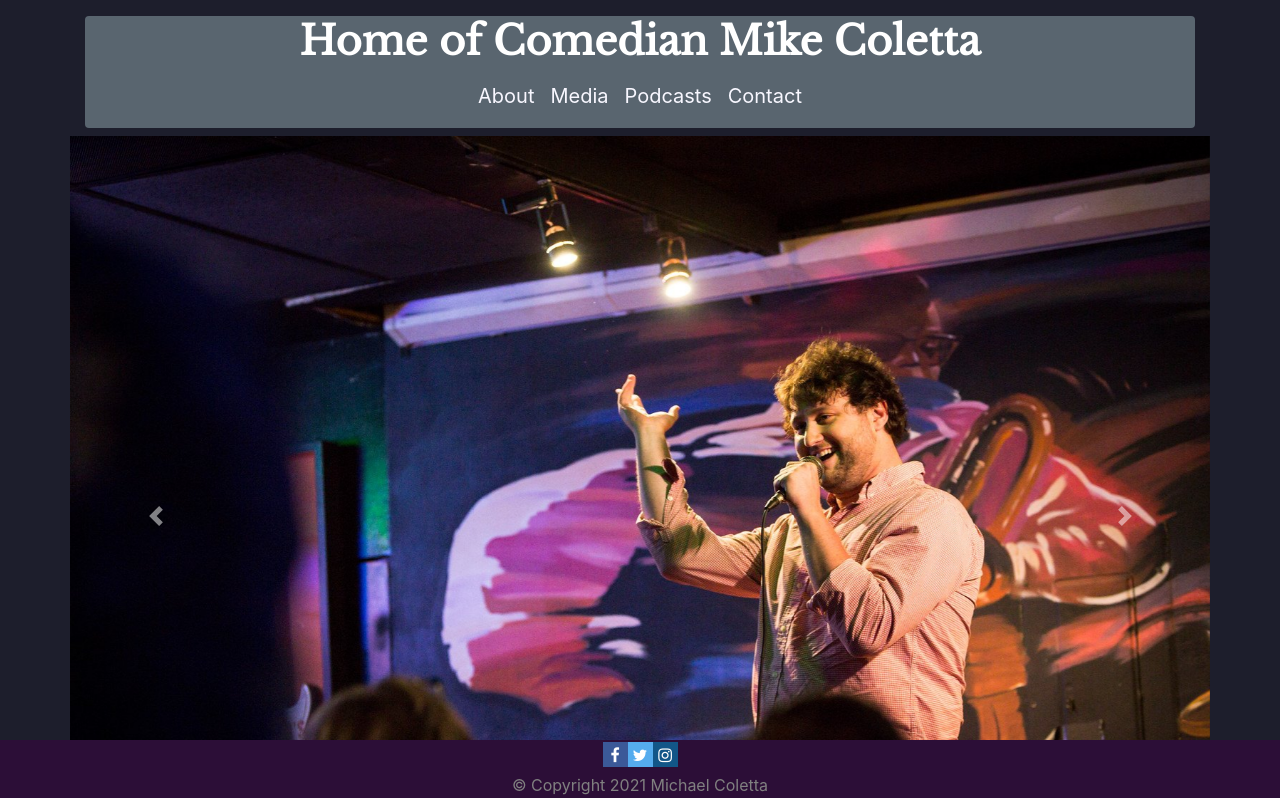
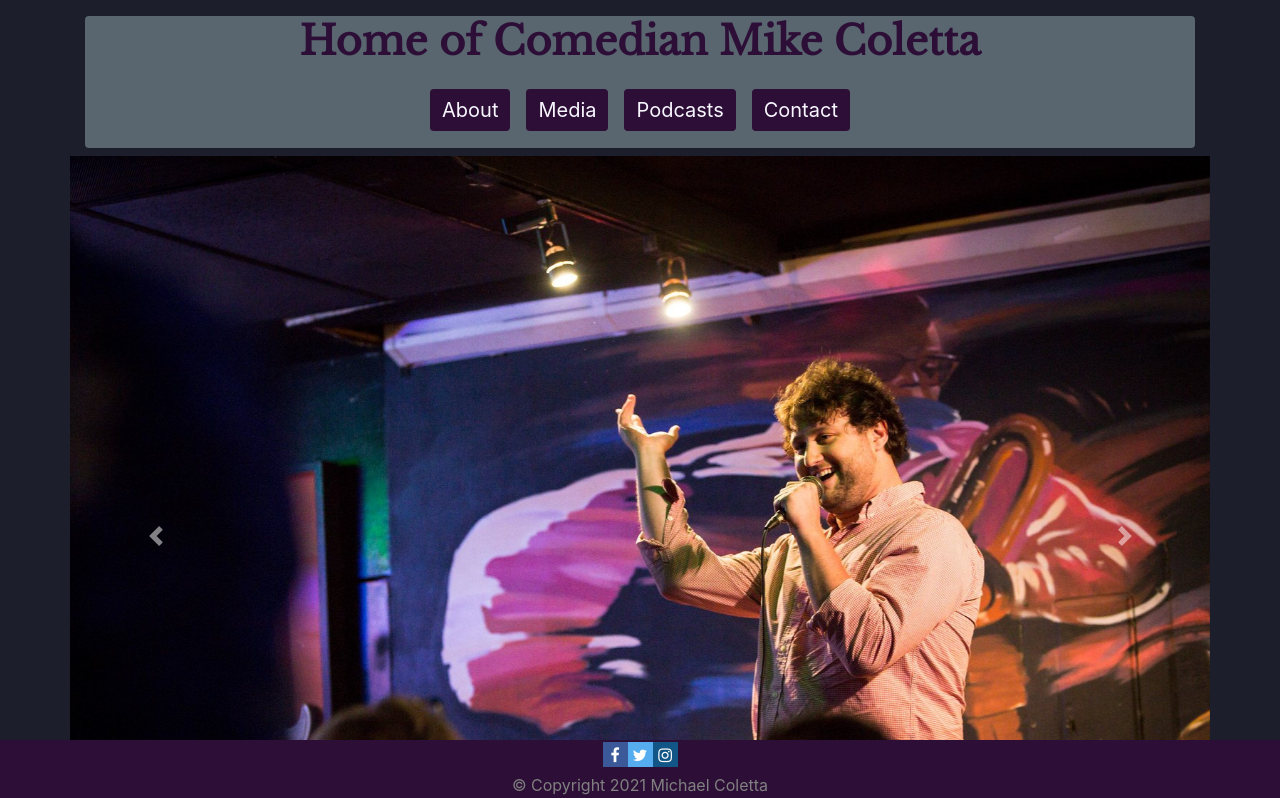
Before and after one commit to MikeColetta/colettacomedy, a React (Create React App) app: page / in a window 1280 px wide. Shown: the top 798 px of the page. Built offline with nearby package versions, Linux system fonts and the light colour scheme.

Commit message:
Added navlink buttons

```diff
--- a/src/components/Navbar/index.js
+++ b/src/components/Navbar/index.js
@@ -1,6 +1,6 @@
 import { Link } from "react-router-dom"
 import React from "react";
-import { Navbar, Nav, Row, Container, Card} from "react-bootstrap";
+import { Navbar, Nav, Row, Container, Card, Button } from "react-bootstrap";
 import "./style.css";
 
 function CustomNavbar() {
@@ -9,24 +9,33 @@ function CustomNavbar() {
             <Card className="header">
                 <Row className="headerRow">
                     <Link to="/">
-                    <h1 className="navbar-name">Home of Comedian Mike Coletta</h1>
+                        <h1 className="headerName">Home of Comedian Mike Coletta</h1>
                     </Link>
                 </Row>
                 <Navbar collapseOnSelect expand="lg" className="customNavbar">
                     <Navbar.Toggle aria-controls="responsive-navbar-nav" />
                     <Navbar.Collapse id="responsive-navbar-nav">
                         <Nav className="m-auto">
+
                             <Nav.Link href="#features">
+                                <Button className='navLinkButton'>
                                     <Link to="/about" className="navlink">About</Link>
+                                </Button>
                             </Nav.Link>
                             <Nav.Link href="#pricing">
+                                <Button className='navLinkButton'>
                                     <Link to="/media" className="navlink">Media</Link>
+                                </Button>
                             </Nav.Link>
                             <Nav.Link href="#pricing">
+                                <Button className='navLinkButton'>
                                     <Link to="/podcasts" className="navlink">Podcasts</Link>
+                                </Button>
                             </Nav.Link>
                             <Nav.Link href="#pricing"><Link to="/media" className="navlink">
+                                <Button className='navLinkButton'>
                                     <Link to="/contact" className="navlink">Contact</Link>
+                                </Button>
                             </Link></Nav.Link>
                         </Nav>
                     </Navbar.Collapse>
--- a/src/components/Navbar/style.css
+++ b/src/components/Navbar/style.css
@@ -10,8 +10,21 @@
     justify-content: center;
 }
 
+.headerName {
+    color: #2C0E37;
+}
+
 .customNavbar {
     background-color: #59656F;
+}
+
+.navLinkButton {
+    background-color: #2C0E37;
+    border: none;
+}
+
+.navLinkButton:hover{
+    background-color: #2C0E37;
 }
 
 .dropdownButton {
@@ -29,11 +42,6 @@
     border-radius: .25rem;
 }
 
-.navbar-name {
-    color: white;
-    margin-bottom: 0px;
-}
-
 .nav-item {
     margin: 5px;
 }
@@ -41,10 +49,10 @@
 a.navlink {
     font-size: 20px;
     color: #F8F7FF;
-    background-color: #59656F;
+    background-color: #2C0E37;
 }
 .dropdown-item{
-    background-color: #59656F;
+    background-color: #2C0E37;
     margin-left: 5px;
     border-radius: 0.25rem;
 }
```
Lines whose indentation alone changed are shown as unchanged.
